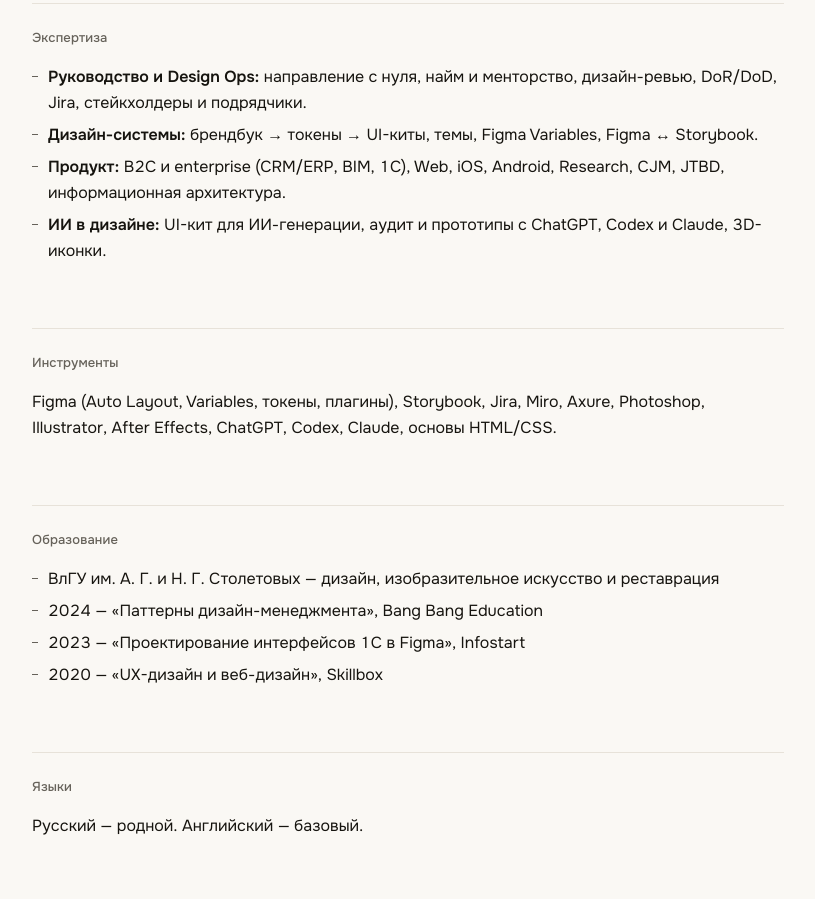
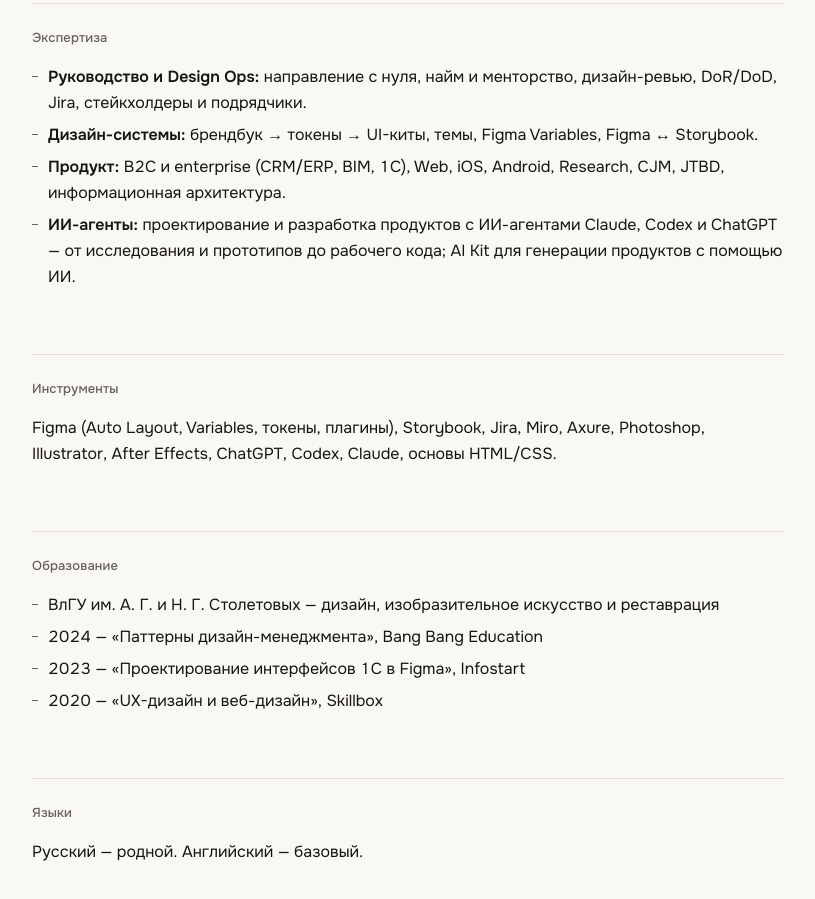
Before and after one commit to alexefov/alexefov.github.io, a plain HTML site: page cv.html in a window 1280 px wide. Shown: the part 1921-2820 px from the top of the page, without its empty margins (232-1047 px from the left). Drawn offline with Linux system fonts and the light colour scheme.

Commit message:
CV: ИИ-агенты в экспертизе (из alexefov/portfolio@6c3e8fb)
Co-Authored-By: Claude Opus 5.5 <noreply@anthropic.com>

```diff
--- a/cv.html
+++ b/cv.html
@@ -114,7 +114,7 @@
       <li><b>Руководство и Design Ops:</b> направление с нуля, найм и менторство, дизайн-ревью, DoR/DoD, Jira, стейкхолдеры и подрядчики.</li>
       <li><b>Дизайн-системы:</b> брендбук → токены → UI-киты, темы, Figma Variables, Figma ↔ Storybook.</li>
       <li><b>Продукт:</b> B2C и enterprise (CRM/ERP, BIM, 1С), Web, iOS, Android, Research, CJM, JTBD, информационная архитектура.</li>
-      <li><b>ИИ в дизайне:</b> UI-кит для ИИ-генерации, аудит и прототипы с ChatGPT, Codex и Claude, 3D-иконки.</li>
+      <li><b>ИИ-агенты:</b> проектирование и разработка продуктов с ИИ-агентами Claude, Codex и ChatGPT — от исследования и прототипов до рабочего кода; AI Kit для генерации продуктов с помощью ИИ.</li>
     </ul>
   </section>
 
```
